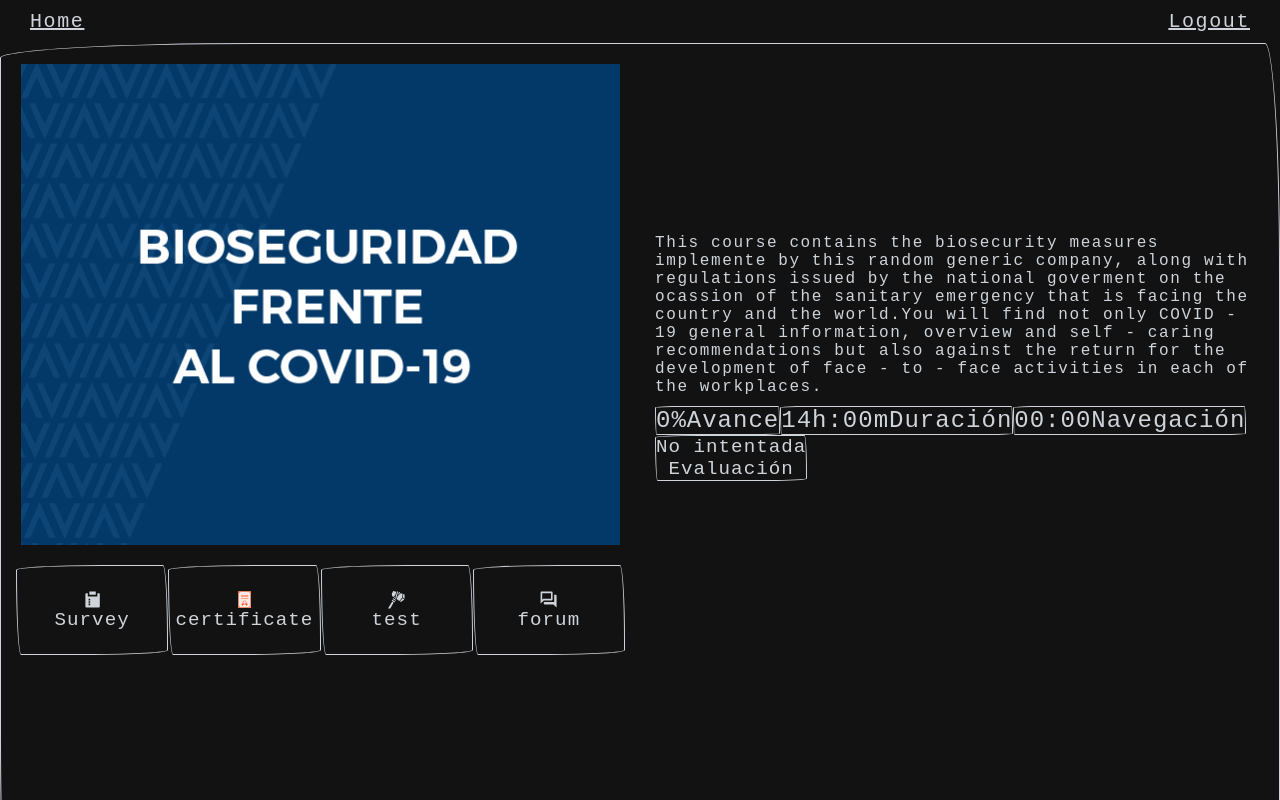
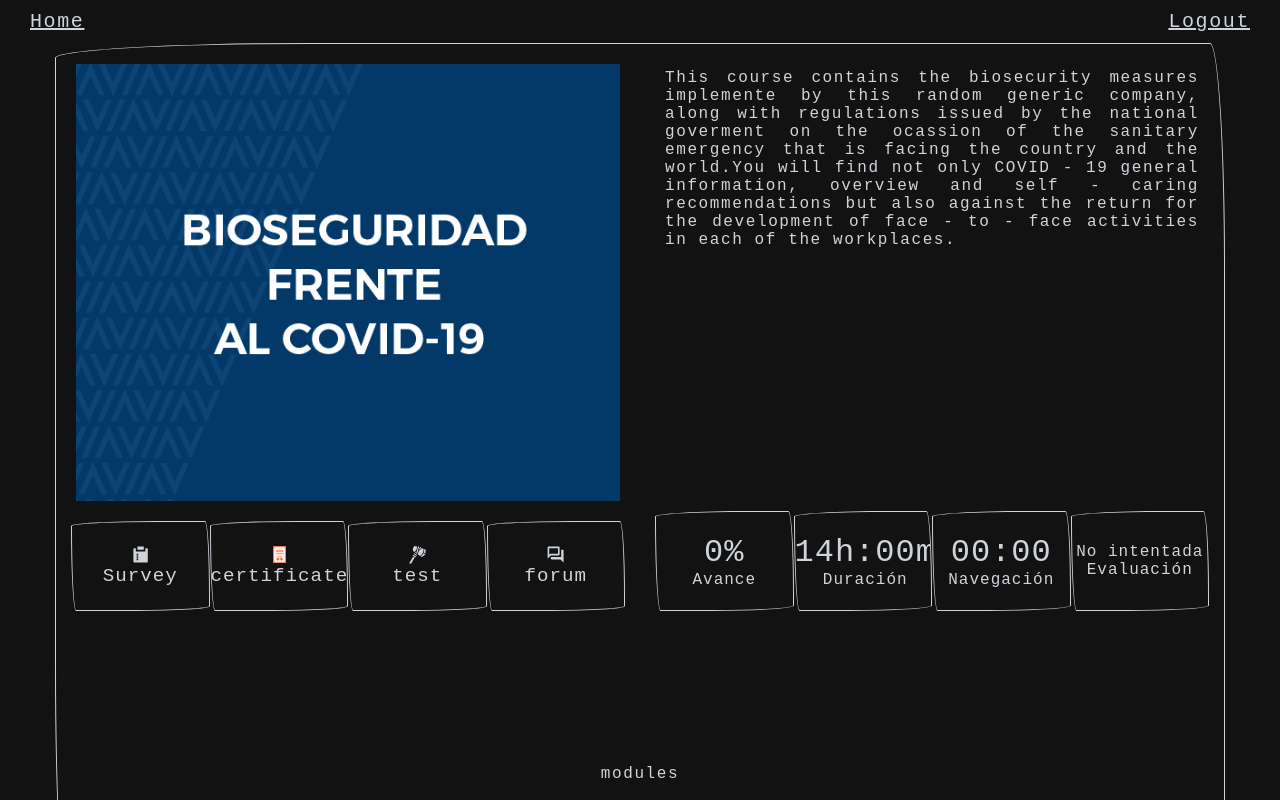
Before and after one commit to flportilla/lms, a React (Create React App) app: page /Student in a window 1280 px wide. Shown: the top 800 px of the page. Built offline with nearby package versions, Linux system fonts and the light colour scheme.

Commit message:
Update styles for new componentes

```diff
--- a/src/components/Resources.js
+++ b/src/components/Resources.js
@@ -5,11 +5,7 @@ import { FcDiploma2 } from 'react-icons/fc';
 import { GiStoneAxe } from 'react-icons/gi';
 import { MdOutlineForum } from 'react-icons/md';
 
-
-
-const resources = () => {
-
-  const survey = <><div> survey </div></>
+const Resources = () => {
 
   return (
     <div className='resources'>
@@ -48,4 +44,4 @@ const resources = () => {
   )
 }
 
-export default resources
+export default Resources
--- a/src/style/button.css
+++ b/src/style/button.css
@@ -50,3 +50,53 @@
   text-align: center;
   font-size: 1.2rem;
 }
+
+
+.progress,
+.duration,
+.navegation,
+.test {
+  display: flex;
+  flex-flow: column wrap;
+  align-items: center;
+  justify-content: center;
+  overflow: hidden;
+  text-overflow: ellipsis;
+  white-space: nowrap;
+  width: 25%;
+  margin: 0;
+  padding: 0;
+  text-align: center;
+}
+
+.progress span:nth-child(1) {
+  font-size: 2rem;
+}
+
+.progress span:nth-child(2) {
+  font-size: 1rem;
+}
+
+.duration span:nth-child(1) {
+  font-size: 2rem;
+}
+
+.duration span:nth-child(2) {
+  font-size: 1rem;
+}
+
+.navegation span:nth-child(1) {
+  font-size: 2rem;
+}
+
+.navegation span:nth-child(2) {
+  font-size: 1rem;
+}
+
+.test span:nth-child(1) {
+  font-size: 1rem;
+}
+
+.test span:nth-child(2) {
+  font-size: 1rem;
+}
--- a/src/style/student.css
+++ b/src/style/student.css
@@ -37,6 +37,23 @@
 
 .description {
   grid-area: description;
+  padding: 10px;
+  display: flex;
+  flex-direction: column;
+  justify-content: space-between;
+  height: 100%;
+}
+
+.text {
+  text-align: justify;
+  align-self: flex-start;
+}
+
+.indicators {
+  display: flex;
+  margin: 0;
+  padding: 0;
+  height: 100px;
 }
 
 .modules {
@@ -74,7 +91,7 @@
   }
 }
 
-@media (max-width: 1200px) {
+@media (min-width: 1200px) {
   .student_section {
     max-width: 1170px;
   }
```
